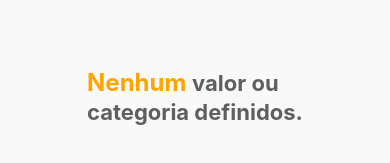
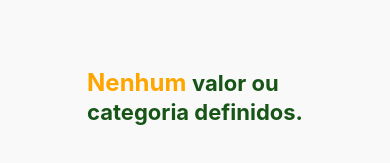
Before and after one commit to MariMari021/AllMarket, a React Native app: screen /Compras in a window 390 px wide. Shown: the part 349-512 px from the top of the page. Built offline with nearby package versions, Linux system fonts and the light colour scheme.

Commit message:
agora sim

```diff
--- a/pages/compras.js
+++ b/pages/compras.js
@@ -244,7 +244,7 @@ const styles = StyleSheet.create({
     height: 39,
   },
   valorText: {
-    color: '#5F5F5F',
+    color: '#165515',
     fontWeight: 'bold',
     fontSize: 22
   },
```
